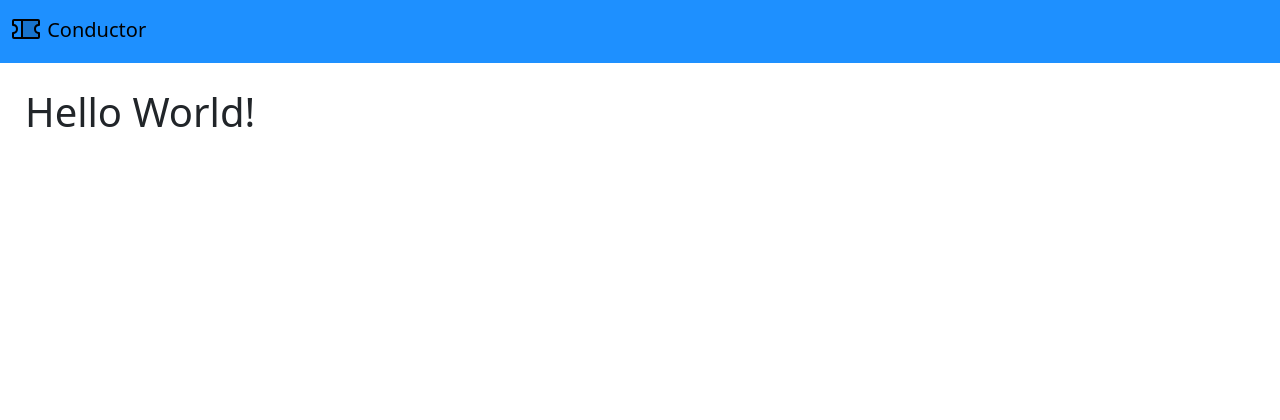
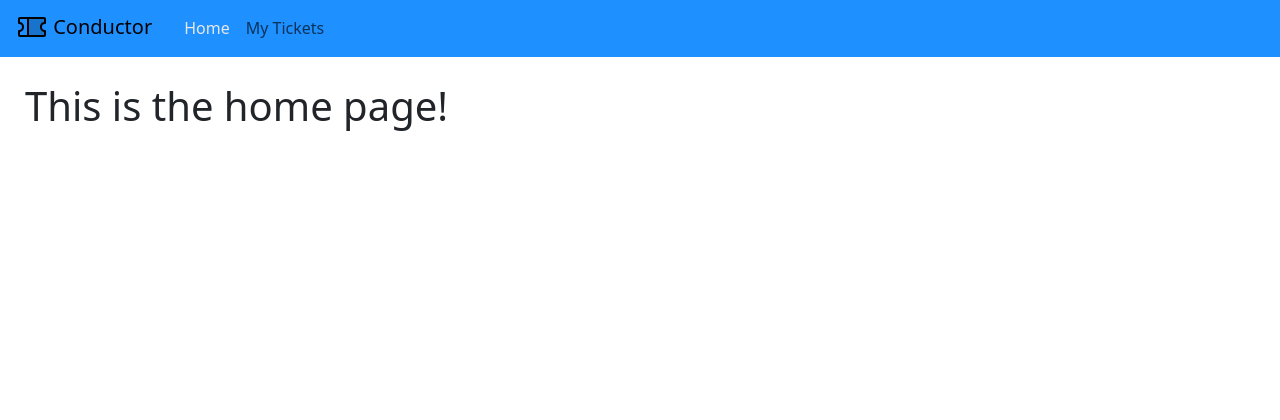
Before and after one commit to thomasmcr/SEA-Programming-Project, a FastAPI app: page / in a window 1280 px wide. Shown: the top 420 px of the page. Run offline with FastAPI, Linux system fonts and the light colour scheme.

Commit message:
Added my_tickets page

```diff
--- a/src/main.py
+++ b/src/main.py
@@ -1,8 +1,7 @@
-from fastapi import FastAPI, Depends, Request
+from fastapi import FastAPI
 from fastapi.staticfiles import StaticFiles
 from fastapi.templating import Jinja2Templates
 from src.routers import ticket_router, pages_router
-from src.database.core import get_db
 
 app = FastAPI()
 templates = Jinja2Templates(directory="templates")
--- a/src/routers/pages_router.py
+++ b/src/routers/pages_router.py
@@ -1,5 +1,6 @@
-from fastapi import APIRouter, Depends, Request
+from fastapi import APIRouter, Depends, Request, Response
 from src.database.core import get_db
+from src.services.ticket_service import *
 from fastapi.templating import Jinja2Templates
 from sqlalchemy.orm import Session
 
@@ -7,7 +8,14 @@ router = APIRouter()
 templates = Jinja2Templates(directory="templates")
 
 @router.get("/", tags=["Pages"])
-async def view_tickets(request: Request, db: Session = Depends(get_db)):
+async def view_all_tickets(req: Request, db: Session = Depends(get_db)):
     return templates.TemplateResponse(
-        request=request, name="hello-world.html"
+        request=req, name="/pages/home_page.html", context={"page": "/"}
     )
+
+@router.get("/my-tickets", tags=["Pages"])
+async def view_my_tickets(req: Request, db: Session = Depends(get_db)):
+    tickets = get_all_tickets(db)
+    return templates.TemplateResponse(
+        request=req, name="/pages/my_tickets_page.html", context={"page": "/my-tickets", "tickets": tickets}
+    )
--- a/src/static/css/global.css
+++ b/src/static/css/global.css
@@ -1,5 +1,12 @@
 :root
 {
-    --primary: #1e90ff;
+    --primary: #1E90FF;
     --secondary: #E7E7E7;
+    --btn-neutral: #B3EBF2;
+    --btn-accept: #77DD77;
+    --btn-decline: #FF6961;
 }
+
+.active {
+    color: var(--secondary) !important;
+}
--- a/src/templates/layout.html
+++ b/src/templates/layout.html
@@ -5,21 +5,38 @@
         <meta charset="utf-8">
         <meta name="viewport" content="width=device-width, initial-scale=1">
         <link rel="icon" type="image/x-icon" href="{{ url_for('static', path='images/logo-duotone.png') }}">
-            <link href="https://cdn.jsdelivr.net/npm/bootstrap@5.3.3/dist/css/bootstrap.min.css" rel="stylesheet" integrity="sha384-QWTKZyjpPEjISv5WaRU9OFeRpok6YctnYmDr5pNlyT2bRjXh0JMhjY6hW+ALEwIH" crossorigin="anonymous">
+        <link href="https://cdn.jsdelivr.net/npm/bootstrap@5.3.3/dist/css/bootstrap.min.css" rel="stylesheet"
+            integrity="sha384-QWTKZyjpPEjISv5WaRU9OFeRpok6YctnYmDr5pNlyT2bRjXh0JMhjY6hW+ALEwIH" crossorigin="anonymous">
         <link href="{{ url_for('static', path='css/global.css') }}" rel="stylesheet">
         <title>{% block title %}{% endblock %}</title>
     {% endblock %}
 </head>
+
 <body>
-        <script src="https://cdn.jsdelivr.net/npm/bootstrap@5.3.3/dist/js/bootstrap.bundle.min.js" integrity="sha384-YvpcrYf0tY3lHB60NNkmXc5s9fDVZLESaAA55NDzOxhy9GkcIdslK1eN7N6jIeHz" crossorigin="anonymous"></script>
+    <script src="https://cdn.jsdelivr.net/npm/bootstrap@5.3.3/dist/js/bootstrap.bundle.min.js"
+        integrity="sha384-YvpcrYf0tY3lHB60NNkmXc5s9fDVZLESaAA55NDzOxhy9GkcIdslK1eN7N6jIeHz"
+        crossorigin="anonymous"></script>
     {% block javascript %}{% endblock %}
-        <nav class="navbar navbar-light" style="padding-left: 10px; background-color: var(--primary);">
-            <a class="navbar-brand" href="/">
-                <img src="{{ url_for('static', path='images/logo-duotone.svg')}}" alt="logo" style="margin-bottom: 5px;"/>
+    <nav class="navbar navbar-expand-lg" style="background-color: var(--primary);">
+        <div class="container-fluid">
+            <a class="navbar-brand" href="/" style="padding: 4px; padding-right: 8px;">
+                <img src="{{ url_for('static', path='images/logo-duotone.svg')}}" alt="logo" style="transform: translate(0px, -2px);"/>
                 Conductor
             </a>
+            <button class="navbar-toggler" type="button" data-bs-toggle="collapse" data-bs-target="#navbarSupportedContent" aria-controls="navbarSupportedContent" aria-expanded="false" aria-label="Toggle navigation">
+                <span class="navbar-toggler-icon"></span>
+            </button>
+            <div class="collapse navbar-collapse" id="navbarSupportedContent">
+                <ul class="navbar-nav me-auto mb-2 mb-lg-0">
+                    <li class="nav-item"><a class="nav-link {% if page == '/' %}active{% endif %}" aria-current="page" href="/">Home</a></li>
+                    <li class="nav-item"><a class="nav-link {% if page == '/my-tickets' %}active{% endif %}" aria-current="page" href="/my-tickets">My Tickets</a></li>
+                </ul>
+            </div>
+        </div>
     </nav>
     <div id="content" style="margin: 25px; margin-bottom: 45px;">{% block content %}{% endblock %}</div>
-        <div id="footer" style="position: fixed; bottom: 0; left: 0; width: 100%; background-color: var(--secondary); text-align: center;">{% block footer %}Footer{% endblock %}</div>
+    <div id="footer" style="position: fixed; bottom: 0; left: 0; width: 100%; background-color: var(--secondary); text-align: center;">
+        {% block footer %}Footer{% endblock %}
+    </div>
 </body>
 </html>
--- /dev/null
+++ b/src/templates/pages/home_page.html
@@ -0,0 +1,6 @@
+{% extends "layout.html" %}
+{% block title %}Hello World{% endblock %}
+{% block head %}{{ super() }}{% endblock %}
+{% block content %}
+    <h1>This is the home page!</h1>
+{% endblock %}
--- a/src/templates/hello-world.html
+++ b/src/templates/pages/my_tickets_page.html
@@ -2,5 +2,7 @@
 {% block title %}Hello World{% endblock %}
 {% block head %}{{ super() }}{% endblock %}
 {% block content %}
-    <h1>Hello World!</h1>
+    {% for ticket in tickets %}
+        {% include "/components/ticket.html" %}
+    {% endfor %}
 {% endblock %}
```
Also changed, not shown: src/routers/ticket_router.py (+5 -8 lines), src/services/ticket_service.py (added, +10 -0 lines), src/templates/components/ticket.html (added, +9 -0 lines), src/services/__init__.py (added), src/tickets.db. Lines whose indentation alone changed are shown as unchanged.
